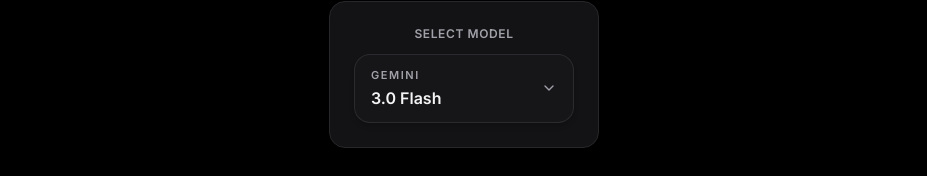
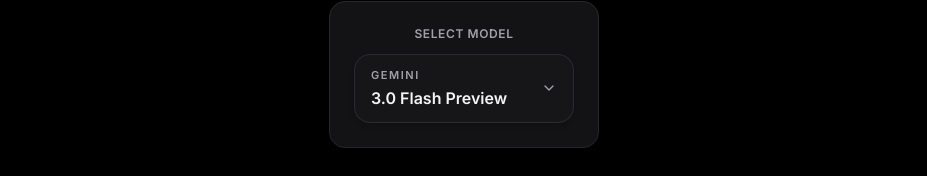
Before and after one commit to debarunlahiri/aria-web, a Next.js app: page / in a window 1280 px wide. Shown: the part 219-395 px from the top of the page, without its empty margins (176-1103 px from the left). Built offline with nearby package versions, Linux system fonts and the light colour scheme.

Commit message:
Update default model selection to 'gemini-3-flash-preview' and remove duplicate '3.0 Flash' entry from Gemini provider in ModelSelector for improved consistency.

```diff
--- a/app/page.tsx
+++ b/app/page.tsx
@@ -2,6 +2,7 @@
 
 import { useState, useRef, useEffect } from 'react'
 import { motion, AnimatePresence } from 'framer-motion'
+import { ChevronUp, ChevronDown } from 'lucide-react'
 import ChatMessage from '@/components/ChatMessage'
 import ChatInput from '@/components/ChatInput'
 import SlidingNumber from '@/components/SlidingNumber'
@@ -20,7 +21,7 @@
   const [isStreaming, setIsStreaming] = useState(false)
   const [totalTokens, setTotalTokens] = useState(0)
   const [selectedModel, setSelectedModel] = useState<ModelOption>(
-    MODEL_GROUPS[0].models.find(m => m.id === 'gemini-2.5-flash') || MODEL_GROUPS[0].models[0]
+    MODEL_GROUPS[0].models.find(m => m.id === 'gemini-3-flash-preview') || MODEL_GROUPS[0].models[1]
   )
   const [showHeader, setShowHeader] = useState(true)
   const [lastScrollY, setLastScrollY] = useState(0)
--- a/components/ModelSelector.tsx
+++ b/components/ModelSelector.tsx
@@ -26,7 +26,6 @@
   {
     provider: 'Gemini',
     models: [
-      { id: 'gemini-3-flash-preview', name: '3.0 Flash', provider: 'Gemini' },
       { id: 'gemini-3-pro-preview', name: '3.0 Pro Preview', provider: 'Gemini' },
       { id: 'gemini-3-flash-preview', name: '3.0 Flash Preview', provider: 'Gemini' },
       { id: 'gemini-flash-latest', name: 'Flash', provider: 'Gemini' },
```
